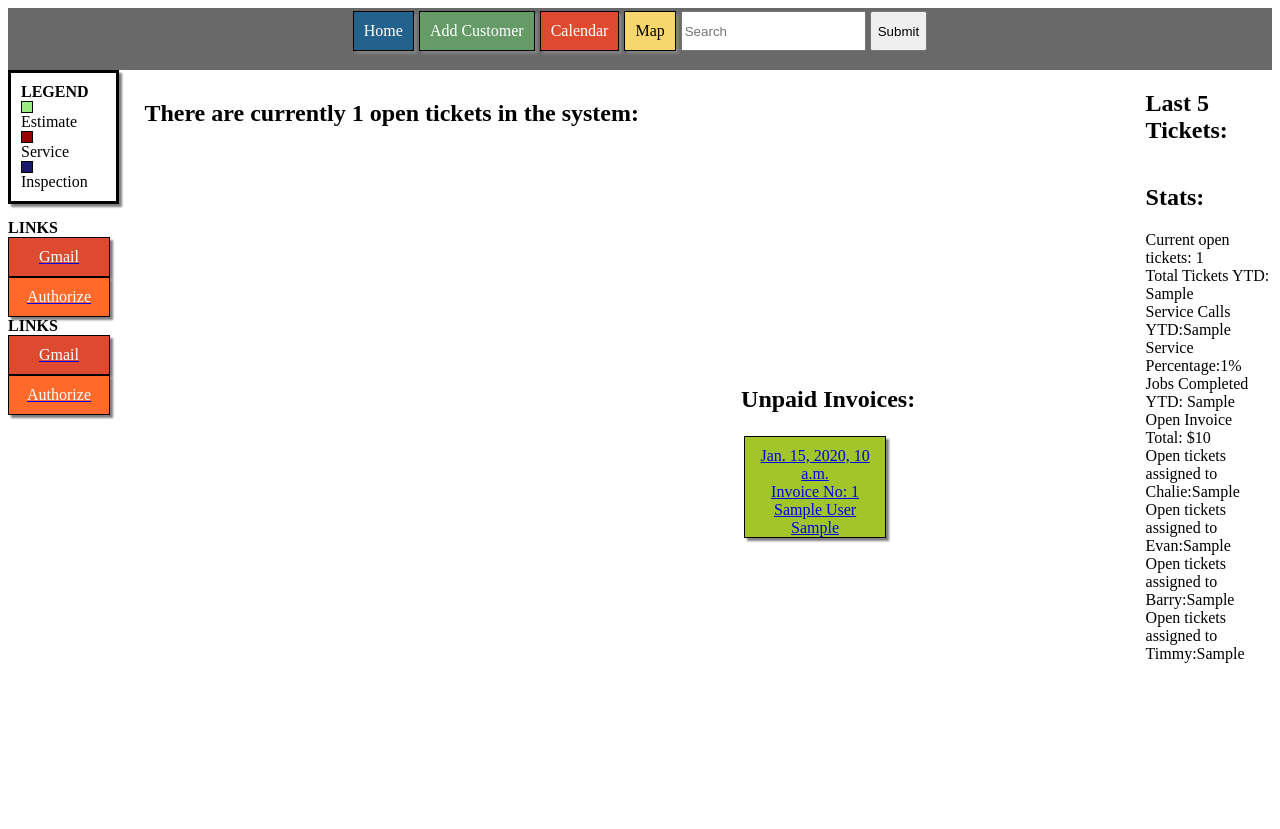
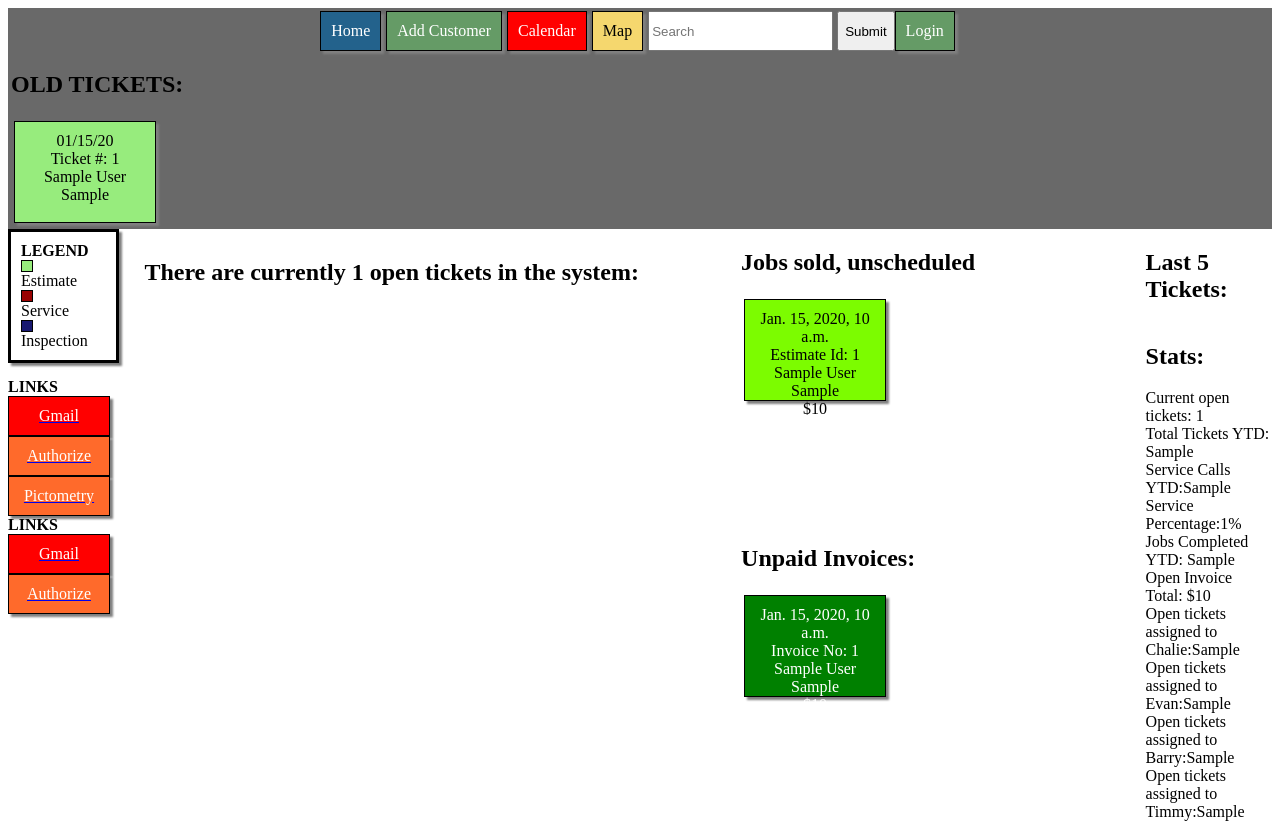
Before and after one commit to solvable/Alpha, a Django app: template templates/CRM/index.html in a window 1280 px wide. Before the commit the page ends 663 px from the top, so only its background shows below. Run offline with Django 3.2, Linux system fonts and the light colour scheme; the template is opened without the code that fills it: most values are stand-ins (such as "Sample title", 1, 10 or a date in 2020); some libraries are stand-ins or nearby versions.

Commit message:
v.75
Changed layouts to use a combination of flex and grid

TODO: remove whoosh in production and go to elasticsearch
TODO: fix ticket assignment
TODO: Add Dashboard

```diff
--- a/Alpha/settings.py
+++ b/Alpha/settings.py
@@ -49,6 +49,7 @@ INSTALLED_APPS = [
     'django.contrib.sessions',
     'django.contrib.messages',
     'django.contrib.staticfiles',
+    'django.contrib.humanize',
     'haystack',
     'CRM',
     'Estimates',
--- a/CRM/static/CRM/stylesheet.css
+++ b/CRM/static/CRM/stylesheet.css
@@ -98,7 +98,7 @@
     }
 
     .red {
-        background-color: #DD4A30;
+        background-color: red;
     }
 
     .orange {
@@ -150,7 +150,13 @@
         height: auto;
         margin-right: 5px;
         padding-right: 10px;
+
     }
+
+        .nav-btn:hover{
+            background-color;
+        }
+
 
     .link-btn {
         width: 100px;
@@ -199,10 +205,21 @@
     }
 
     .invoice {
-        background-color: #a2c529;
+        background-color: green;
+        color: white;
+
+    }
+
+    .job {
+        background-color: lawngreen;
         color: black;
 
     }
+
+
+
+
+
 
     .inspection-completed {
         background-color: #121254;
--- a/Estimates/models.py
+++ b/Estimates/models.py
@@ -28,7 +28,8 @@ class Estimate(models.Model):
     completedDate = models.DateField(null=True, blank=True)
     paid = models.BooleanField(blank=True, default=False)
     scheduleDate = models.DateField(blank=True, null=True)
-    # sold  = models.BooleanField(default=False)
+    sold  = models.BooleanField(default=False)
+
 
     # Geocode Full Address
     def save(self, *args, **kwargs):
--- a/templates/CRM/base.html
+++ b/templates/CRM/base.html
@@ -9,14 +9,13 @@
             integrity="sha256-VazP97ZCwtekAsvgPBSUwPFKdrwD3unUfSGVYrahUqU="
             crossorigin="anonymous"></script>
 
-    {#<link rel="stylesheet" href="https://code.jquery.com/ui/1.12.1/themes/smoothness/jquery-ui.css"></link>#}
     <link rel="stylesheet"
           href="https://cdnjs.cloudflare.com/ajax/libs/jqueryui/1.12.1/themes/hot-sneaks/jquery-ui.min.css"></link>
-    {#<script src="https://cdn.jsdelivr.net/npm/timepicker@1.11.12/jquery.timepicker.min.js"></script>#}
-    {#<link rel="stylesheet" href="https://cdn.jsdelivr.net/npm/timepicker@1.11.12/jquery.timepicker.min.css"</link>#}
+
+
     <script src="{% static "CRM/js/jquery.ui.timepicker.js" %}"></script>
+
     <link rel="stylesheet" href="{% static "CRM/js/jquery.ui.timepicker.css" %}"></link>
-
 
     <script defer src="https://use.fontawesome.com/releases/v5.0.9/js/all.js"
             integrity="sha384-8iPTk2s/jMVj81dnzb/iFR2sdA7u06vHJyyLlAd4snFpCl/SnyUjRrbdJsw1pGIl"
@@ -53,9 +52,27 @@
             </form>
 
         </div>
+        <div>
+            {% if user.is_authenticated %}
+            <a href="{% url 'logout' %}?next={{request.path}}">
+                <div class="btn nav-btn green">Logout</div>
+            </a>
+            {% else %}
+            <a href="{% url 'login' %}?next={{request.path}}">
+                <div class="btn nav-btn green">Login</div>
+            </a>
+            {% endif %}
 
 
+        </div>
+
     </div>
+
+
+        {% block alertbox %}
+        {% endblock alertbox %}
+
+
 </div>
 <div class="content-container">
 {% block left-sidebar %}
@@ -82,6 +99,11 @@
             <a href="http://www.authorize.net">
                 <div class="btn orange link-btn">Authorize</div>
             </a>
+            <a href="https://explorer.pictometry.com/login.php">
+                <div class="btn orange link-btn">Pictometry</div>
+            </a>
+
+
         </div>
 
         <div cclass="internal_links">
--- a/templates/CRM/index.html
+++ b/templates/CRM/index.html
@@ -1,4 +1,20 @@
 {% extends 'CRM/base.html' %}
+
+{% block alertbox %}
+    {% if old_tickets %}
+        <h2>OLD TICKETS:</h2>
+        {% for ticket in old_tickets %}
+    <a href="{% url 'ticket_detail' cust=ticket.customer_id.pk job=ticket.jobsite_id.pk ticket=ticket.pk %}">
+                    <div class="btn lead brick small">
+                        {{ ticket.created|date:'m/d/y' }}<br>
+                        Ticket #: {{ ticket.id }}<br>
+                        {{ ticket.customer_id.fullName }}<br>
+                        {{ ticket.jobsite_id.jobStreet }}<br>
+                    </div>
+                </a>
+        {% endfor %}
+    {% endif %}
+{% endblock alertbox %}
 
 {% block main_content_tl %}
     <div class="main-content">
@@ -46,7 +62,18 @@
 
 {% block main_content_tr %}
     <div>
-
+    <h2>Jobs sold, unscheduled</h2>
+    {% for estimate in unscheduled_jobs %}
+    <a href="{% url 'estimate-detail' cust=estimate.customer_id  job=estimate.jobsite_id ticket=estimate.ticket_id est=estimate.id %}">
+                        <div class="btn job brick small">
+                            {{ estimate.completedDate }}<br>
+                            Estimate Id: {{ estimate.id }}<br>
+                            {{ estimate.customer.fullName }}<br>
+                            {{ estimate.jobsite.jobStreet }}<br>
+                            ${{ estimate.total }}
+                        </div>
+                    </a>
+    {% endfor %}
     </div>
 {% endblock main_content_tr %}
 
@@ -65,20 +92,18 @@
 
         <h2>Unpaid Invoices:</h2>
         <div>
-            <p>
-
-                {% for invoice in unpaid_invoices %}
+            {% for invoice in unpaid_invoices %}
                     <a href="{% url 'estimate-detail' cust=invoice.customer_id  job=invoice.jobsite_id ticket=invoice.ticket_id est=invoice.id %}">
                         <div class="btn invoice brick small">
                             {{ invoice.completedDate }}<br>
                             Invoice No: {{ invoice.id }}<br>
                             {{ invoice.customer.fullName }}<br>
                             {{ invoice.jobsite.jobStreet }}<br>
+                            ${{ invoice.total }}
                         </div>
                     </a>
 
                 {% endfor %}
-            </p>
         </div>
     </div>
 {% endblock main_content_br %}
--- /dev/null
+++ b/templates/CRM/landing.html
@@ -0,0 +1,5 @@
+{% extends 'CRM/base.html' %}
+
+{% block main_content_tl %}
+    <h1>{{ login_message }}</h1>
+{% endblock main_content_tl %}
```
Also changed, not shown: Alpha/urls.py (+10 -3 lines), CRM/views.py (+39 -20 lines), Calendar/views.py (+8 -7 lines), Estimates/views.py (+26 -13 lines), templates/estimate/estimate_detail.html (+15 -9 lines), templates/registration/login.html (added, +38 -0 lines), db.sqlite3.
